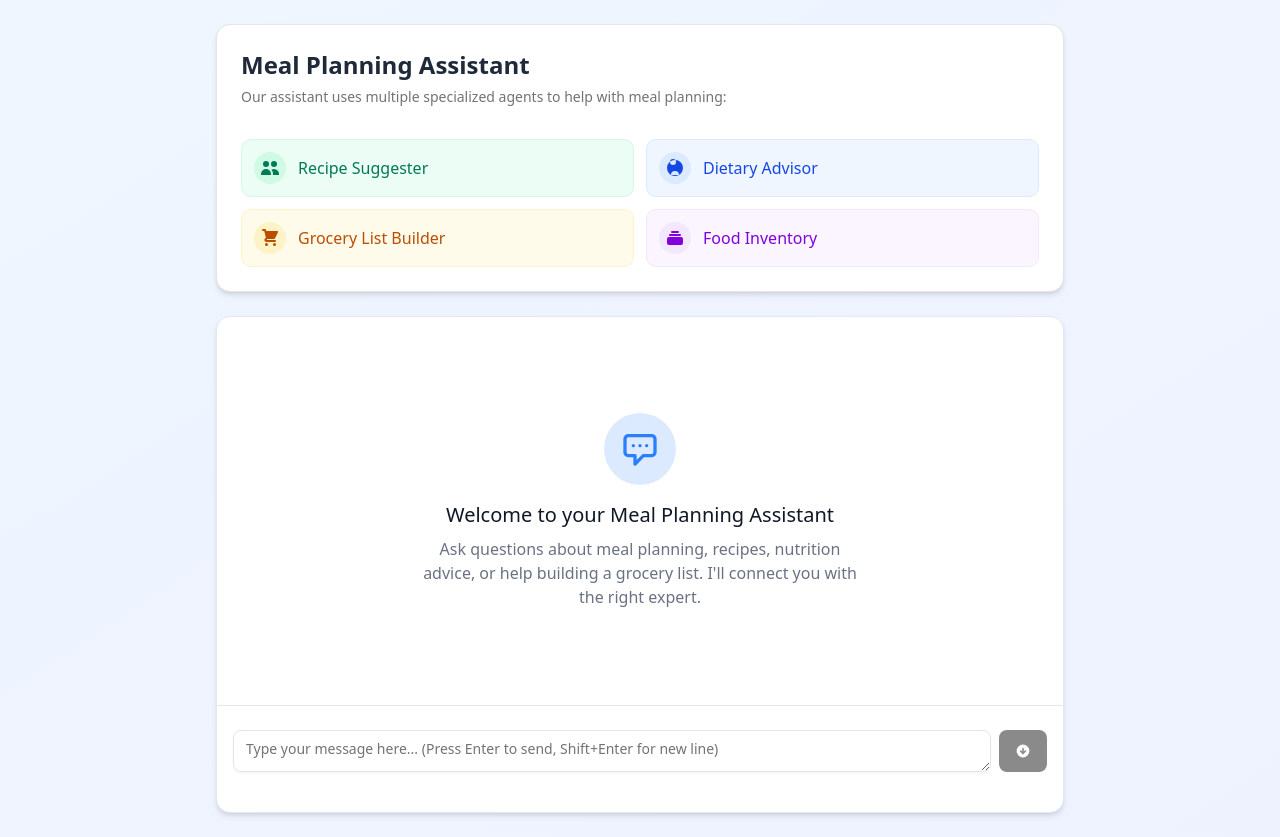
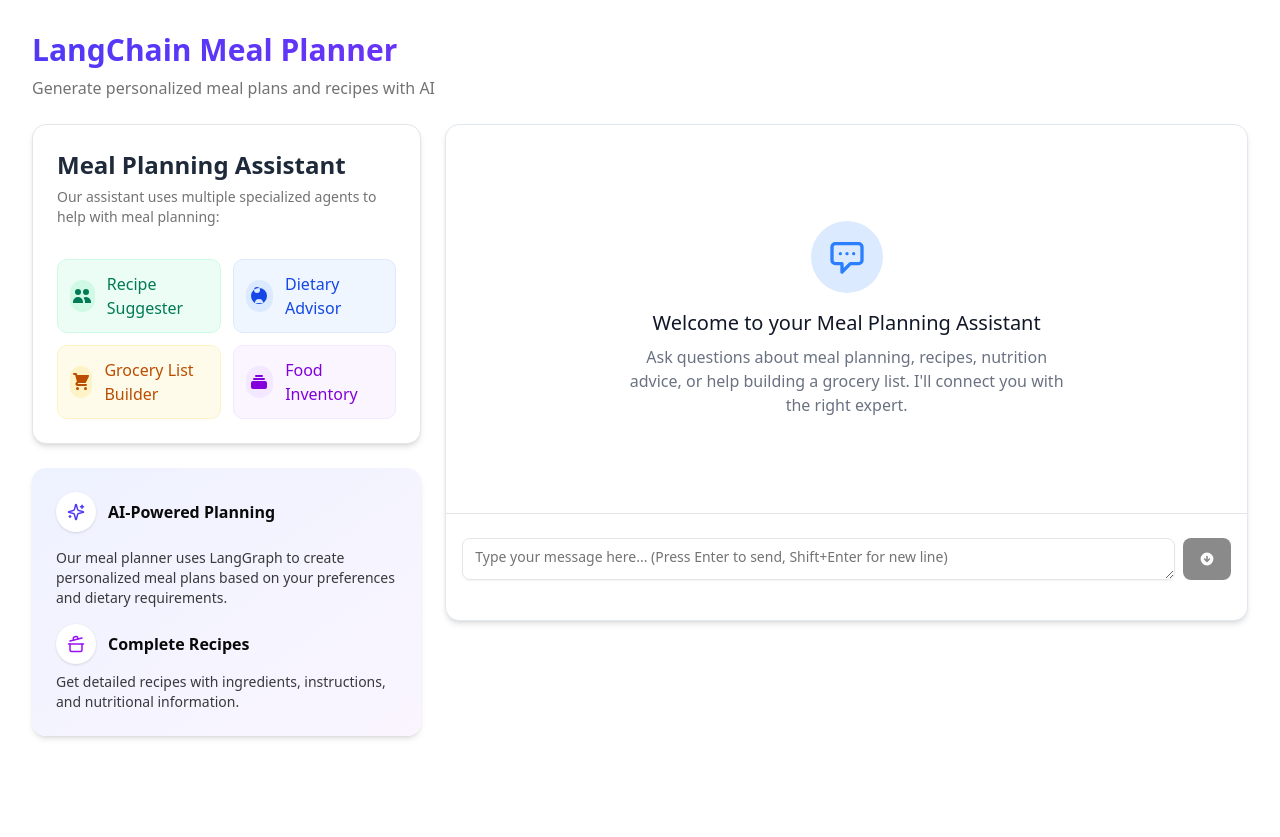
Before and after one commit to realrisman/langchain-integration-demo, a Next.js app: page /meal-planner in a window 1280 px wide. After the commit the page ends 800 px from the top, so only its background shows below. Built offline with nearby package versions, Linux system fonts and the light colour scheme.

Commit message:
feat: create MealPlannerPage component with improved layout and state management for enhanced user interaction and experience

```diff
--- /dev/null
+++ b/src/app/(app)/meal-planner/page.tsx
@@ -0,0 +1,92 @@
+"use client";
+
+import { useEffect, useRef } from "react";
+import { AgentInfoCard, ChatInterface } from "@/components/meal-planner";
+import {
+  useMealPlannerStore,
+  useMealPlannerActions,
+} from "@/store/meal-planner";
+import { CookingPot, Sparkles } from "lucide-react";
+
+export default function MealPlannerPage() {
+  const { messages, inputValue, setInputValue, isLoading } =
+    useMealPlannerStore();
+
+  const { handleSubmit, cancelRequest } = useMealPlannerActions();
+  const messagesEndRef = useRef<HTMLDivElement>(null);
+  const inputRef = useRef<HTMLInputElement>(null) as React.RefObject<
+    HTMLInputElement | HTMLTextAreaElement
+  >;
+
+  // Scroll to bottom when messages change
+  useEffect(() => {
+    messagesEndRef.current?.scrollIntoView({ behavior: "smooth" });
+  }, [messages]);
+
+  // Focus input on load
+  useEffect(() => {
+    inputRef.current?.focus();
+  }, []);
+
+  // Clean up on unmount
+  useEffect(() => {
+    return () => {
+      // Cancel any pending requests
+      cancelRequest();
+    };
+  }, [cancelRequest]);
+
+  return (
+    <div className="max-w-7xl w-full mx-auto px-4 sm:px-6 lg:px-8 py-8 min-h-[calc(100vh-10rem)] flex flex-col">
+      <div className="flex flex-col space-y-2 mb-6">
+        <h1 className="text-3xl font-bold bg-clip-text text-transparent bg-gradient-to-r from-indigo-600 to-purple-600 dark:from-indigo-400 dark:to-purple-400">
+          LangChain Meal Planner
+        </h1>
+        <p className="text-muted-foreground">
+          Generate personalized meal plans and recipes with AI
+        </p>
+      </div>
+
+      <div className="grid grid-cols-1 md:grid-cols-3 gap-6 flex-1">
+        <div className="md:col-span-1">
+          <AgentInfoCard />
+
+          <div className="mt-6 p-6 rounded-xl bg-gradient-to-br from-indigo-50 to-purple-50 dark:from-indigo-950 dark:to-purple-950 shadow-md">
+            <div className="flex items-center gap-3 mb-4">
+              <div className="flex items-center justify-center bg-white dark:bg-slate-800 h-10 w-10 rounded-full text-indigo-600 dark:text-indigo-400 shadow-sm">
+                <Sparkles size={18} />
+              </div>
+              <h3 className="font-semibold">AI-Powered Planning</h3>
+            </div>
+            <p className="text-sm text-foreground/80 mb-4">
+              Our meal planner uses LangGraph to create personalized meal plans
+              based on your preferences and dietary requirements.
+            </p>
+            <div className="flex items-center gap-3">
+              <div className="flex items-center justify-center bg-white dark:bg-slate-800 h-10 w-10 rounded-full text-purple-600 dark:text-purple-400 shadow-sm">
+                <CookingPot size={18} />
+              </div>
+              <h3 className="font-semibold">Complete Recipes</h3>
+            </div>
+            <p className="text-sm text-foreground/80 mt-2">
+              Get detailed recipes with ingredients, instructions, and
+              nutritional information.
+            </p>
+          </div>
+        </div>
+
+        <div className="md:col-span-2">
+          <ChatInterface
+            messages={messages}
+            messagesEndRef={messagesEndRef}
+            inputValue={inputValue}
+            setInputValue={setInputValue}
+            handleSubmit={handleSubmit}
+            isLoading={isLoading}
+            inputRef={inputRef}
+          />
+        </div>
+      </div>
+    </div>
+  );
+}
--- a/src/app/meal-planner/page.tsx
+++ /dev/null
@@ -1,45 +0,0 @@
-"use client";
-
-import { useEffect, useRef } from "react";
-import { AgentInfoCard, ChatInterface } from "@/components/meal-planner";
-import {
-  useMealPlannerStore,
-  useMealPlannerActions,
-} from "@/store/meal-planner";
-
-export default function MealPlannerPage() {
-  const { messages, inputValue, setInputValue, isLoading } =
-    useMealPlannerStore();
-
-  const { handleSubmit, cancelRequest } = useMealPlannerActions();
-  const messagesEndRef = useRef<HTMLDivElement>(null);
-
-  // Scroll to bottom when messages change
-  useEffect(() => {
-    messagesEndRef.current?.scrollIntoView({ behavior: "smooth" });
-  }, [messages]);
-
-  // Clean up on unmount
-  useEffect(() => {
-    return () => {
-      // Cancel any pending requests
-      cancelRequest();
-    };
-  }, [cancelRequest]);
-
-  return (
-    <main className="flex flex-col min-h-[calc(100vh-64px)] bg-gradient-to-br from-blue-50 to-indigo-50">
-      <div className="flex-1 max-w-4xl w-full mx-auto p-4 md:p-6 flex flex-col">
-        <AgentInfoCard />
-        <ChatInterface
-          messages={messages}
-          messagesEndRef={messagesEndRef}
-          inputValue={inputValue}
-          setInputValue={setInputValue}
-          handleSubmit={handleSubmit}
-          isLoading={isLoading}
-        />
-      </div>
-    </main>
-  );
-}
```
